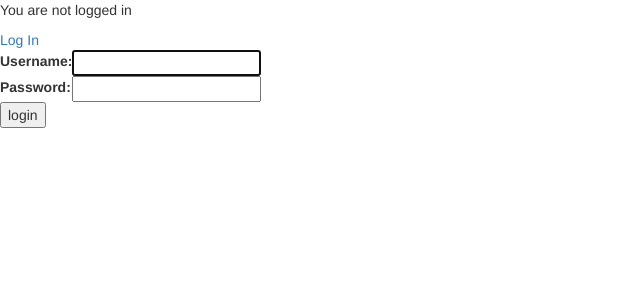
After one commit to rtlee9/inventory_qr, a Django app: page /accounts/login/ in a window 1280 px wide. The commit adds this page. Shown: the top 300 px of the page, without its empty margins (0-640 px from the left). Run offline with Django 4.2, Linux system fonts and the light colour scheme.

Commit message:
Add basic login logout funcitonality

```diff
--- a/dynamicqr/urls.py
+++ b/dynamicqr/urls.py
@@ -1,18 +1,19 @@
 from django.contrib import admin
 from django.conf import settings
-from django.conf.urls.static import static
 from django.urls import include, path
+from django.contrib.auth import views as auth_views
 
 urlpatterns = [
     path("", include("url.urls")),
     path("admin/", admin.site.urls),
+    path("accounts/login/", auth_views.LoginView.as_view(next_page='list'), name='login'),
+    path("accounts/logout/", auth_views.LogoutView.as_view(next_page='login'), name='logout'),
 ]
 
 if settings.DEBUG:
     import debug_toolbar
 
     # Server statics and uploaded media
-    # urlpatterns += static(settings.MEDIA_URL, document_root=settings.MEDIA_ROOT)
     # Allow error pages to be tested
     urlpatterns = [
         path("__debug__/", include(debug_toolbar.urls)),
--- a/url/templates/base.html
+++ b/url/templates/base.html
@@ -12,6 +12,16 @@
 </head>
 
 <body>
+    {% if user.is_authenticated %}
+    Hi {{ user.username }}!
+    <form action="{% url 'logout' %}" method="post">
+        {% csrf_token %}
+        <button type="submit">Log Out</button>
+    </form>
+    {% else %}
+    <p>You are not logged in</p>
+    <a href="{% url 'login' %}">Log In</a>
+    {% endif %}
     {% block content %}
     {% endblock %}
 </body>
--- /dev/null
+++ b/url/templates/registration/login.html
@@ -0,0 +1,37 @@
+{% extends "base.html" %}
+
+{% block content %}
+
+{% if form.errors %}
+<p>Your username and password didn't match. Please try again.</p>
+{% endif %}
+
+{% if next %}
+    {% if user.is_authenticated %}
+    <p>Your account doesn't have access to this page. To proceed,
+    please login with an account that has access.</p>
+    {% else %}
+    <p>Please login to see this page.</p>
+    {% endif %}
+{% endif %}
+
+<form method="post" action="{% url 'login' %}">
+{% csrf_token %}
+<table>
+<tr>
+    <td>{{ form.username.label_tag }}</td>
+    <td>{{ form.username }}</td>
+</tr>
+<tr>
+    <td>{{ form.password.label_tag }}</td>
+    <td>{{ form.password }}</td>
+</tr>
+</table>
+
+<input type="submit" value="login">
+<input type="hidden" name="next" value="{{ next }}">
+</form>
+
+{# Assumes you set up the password_reset view in your URLconf #}
+
+{% endblock %}
--- a/url/views.py
+++ b/url/views.py
@@ -1,5 +1,6 @@
 import logging
 from django.views.generic import ListView, DetailView, CreateView
+from django.contrib.auth.decorators import login_required
 from django.urls import reverse
 from django import forms
 
@@ -10,8 +11,8 @@ logger = logging.getLogger(__name__)
 
 from . import models
 
-detail_view = DetailView.as_view(model=models.UrlAction)
-list_view = ListView.as_view(model=models.UrlAction)
+detail_view = login_required(DetailView.as_view(model=models.UrlAction))
+list_view = login_required(ListView.as_view(model=models.UrlAction))
 
 url_actions = {
     "create": create,
```
